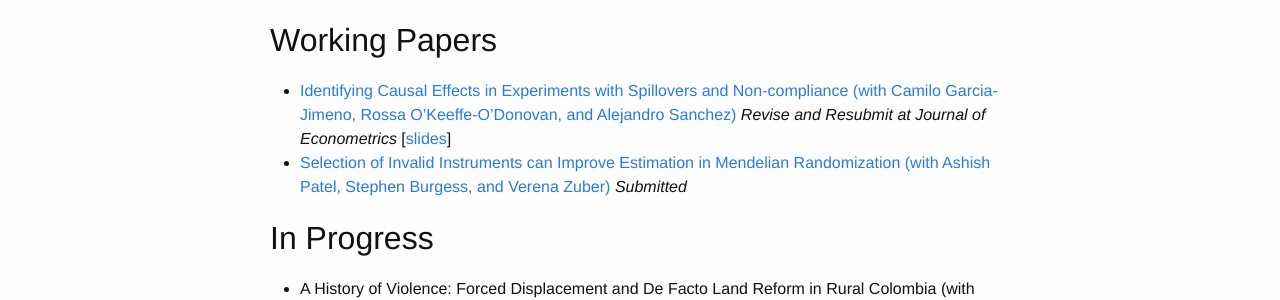
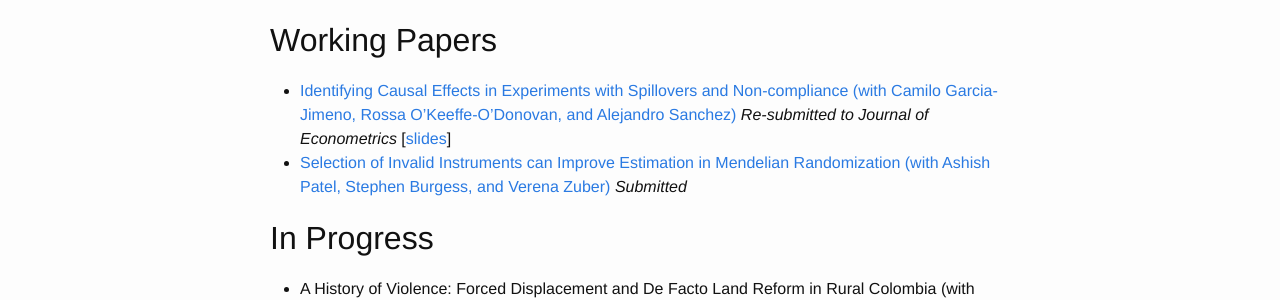
Before and after one commit to fditraglia/fditraglia.github.io, a Jekyll site: the page built from research.md, in a window 1280 px wide. Shown: the part 586-886 px from the top of the page. Built offline with Jekyll 4.4.1, drawn with Linux system fonts in a browser that asks for light colours.

Commit message:
update status of paper

```diff
--- a/research.md
+++ b/research.md
@@ -17,7 +17,7 @@ permalink: /research/
 - [Yes, Wall Street, There is a January Effect: Evidence from Laboratory Auctions](http://www.tandfonline.com/doi/abs/10.1080/15427560709337012) (with Lisa Anderson and Jeffrey Gerlach), *Journal of Behavioral Finance*, 2007, 8 (1), pp. 1-8
 
 ## Working Papers
-- [Identifying Causal Effects in Experiments with Spillovers and Non-compliance (with Camilo Garcia-Jimeno, Rossa O'Keeffe-O'Donovan, and Alejandro Sanchez)](https://ditraglia.com/pdf/spillovers-paper.pdf) *Revise and Resubmit at Journal of Econometrics* [[slides](https://ditraglia.com/pdf/spillovers-slides.pdf)]
+- [Identifying Causal Effects in Experiments with Spillovers and Non-compliance (with Camilo Garcia-Jimeno, Rossa O'Keeffe-O'Donovan, and Alejandro Sanchez)](https://ditraglia.com/pdf/spillovers-paper.pdf) *Re-submitted to Journal of Econometrics* [[slides](https://ditraglia.com/pdf/spillovers-slides.pdf)]
 - [Selection of Invalid Instruments can Improve Estimation in Mendelian Randomization (with Ashish Patel, Stephen Burgess, and Verena Zuber)](https://arxiv.org/abs/2107.01513) *Submitted*
 
 ## In Progress
```
